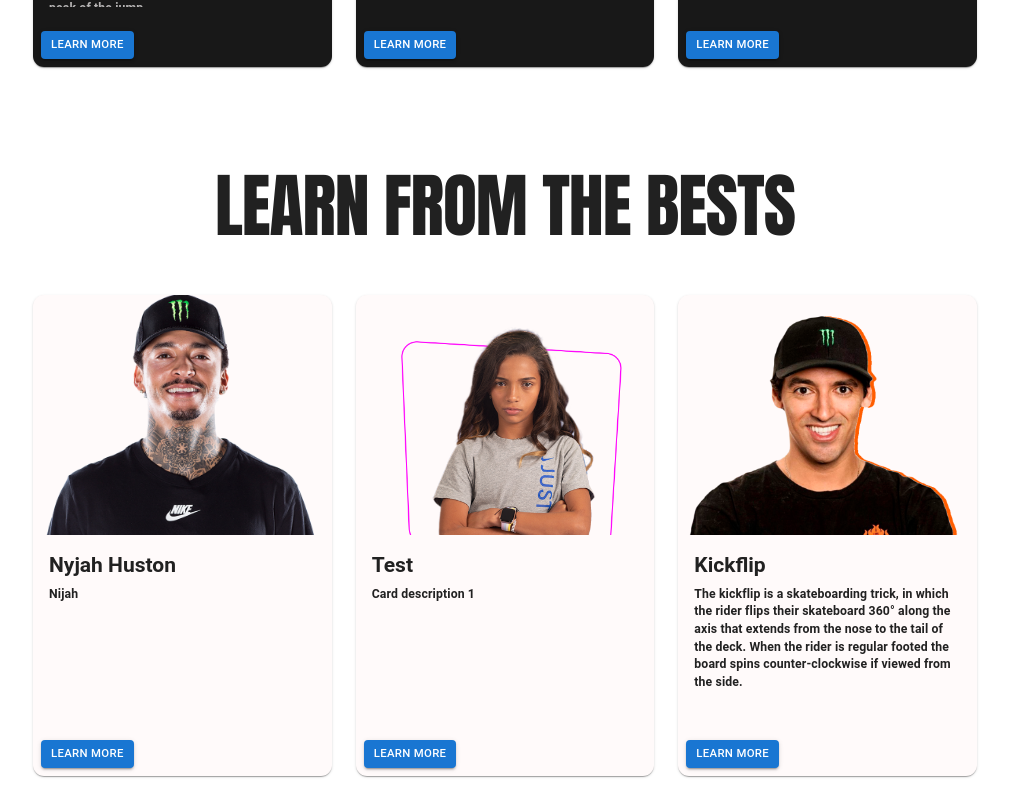
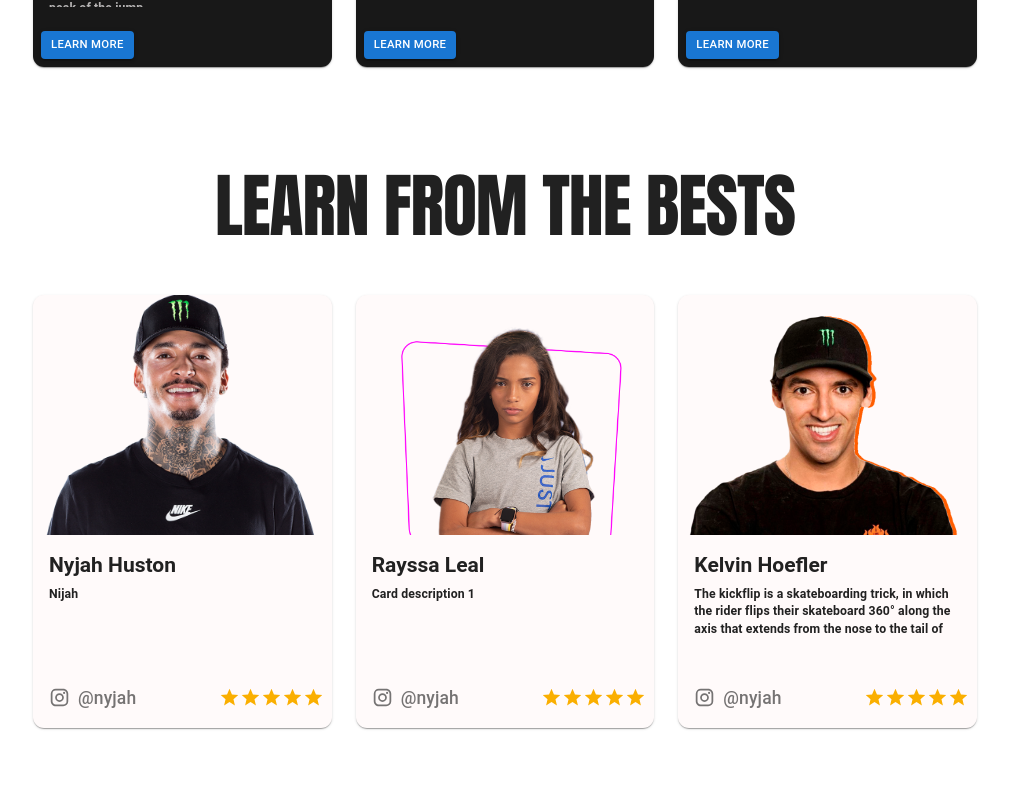
Before and after one commit to rafaelpolonio92/sport-frontend, a React (Create React App) app: page / in a window 1280 px wide. Shown: the part 808-1608 px from the top of the page, without its empty margins (255-1264 px from the left). After the commit the page ends 1560 px from the top, so only its background shows below. Built offline with nearby package versions, Linux system fonts and the light colour scheme.

Commit message:
fixing instagarm

```diff
--- a/src/components/Cards/ProfessorCards.jsx
+++ b/src/components/Cards/ProfessorCards.jsx
@@ -1,8 +1,10 @@
 import React, { useState } from 'react';
-import { CardContent, CardMedia, Typography, CardActions, Button, Modal, Box } from '@mui/material';
+import { CardContent, CardMedia, Typography, CardActions, Button, Modal, Box, Rating, Link, IconButton } from '@mui/material';
+import InstagramIcon from '@mui/icons-material/Instagram';
+
 import { WhiteCard } from './styles';
 
-const ProfessorCard = ({ title, description, imageUrl, videoUrl }) => {
+const ProfessorCard = ({ title, description, imageUrl, videoUrl, rating }) => {
   return (
     <WhiteCard sx={{ maxWidth: 345, borderRadius: '11px' }}>
         <CardMedia
@@ -16,15 +18,29 @@ const ProfessorCard = ({ title, description, imageUrl, videoUrl }) => {
           <Typography gutterBottom variant="h5" component="div" sx={{ color: '#00000', fontWeight: 'bold' }}>
               {title}
           </Typography>
-          <Box style={{ height: '130px', overflow: 'hidden' }}>
+          <Box style={{ height: '50px', overflow: 'hidden' }}>
               <Typography variant="body2" color="text.secondary" sx={{ color: '#00000', fontWeight: 'bold' }}>
               {description}
               </Typography>
           </Box>
         </CardContent>
         <CardActions>
-          <Button variant="contained" size="small" onClick={() => console.log('rafael')} >Learn More</Button>
         </CardActions>
+        <CardActions sx={{justifyContent: 'space-between'}}>
+          <Link href="https://www.instagram.com/nyjah/?hl=en" target="_blank" rel="noopener noreferrer">
+            <IconButton>
+              <InstagramIcon />
+              <Typography variant='h6' component='span' sx={{marginLeft: 1}}>@nyjah</Typography>
+            </IconButton>
+          </Link>
+          <Rating
+              name="text-feedback"
+              value={rating}
+              readOnly
+              precision={0.5}
+            />
+            {/* <Button variant="contained" size="small" onClick={() => console.log('rafael')} >Learn More</Button> */}
+          </CardActions>
     </WhiteCard>
   )
 }
--- a/src/components/dashboard/index.jsx
+++ b/src/components/dashboard/index.jsx
@@ -29,16 +29,19 @@ const professorCards = [
     title: 'Nyjah Huston',
     description: "Nijah",
     imageUrl: '/Nyjah-Huston-Olympic-Player-PNG-HD.png',
+    rating: '5'
   },
   {
-    title: 'Test',
+    title: 'Rayssa Leal',
     description: 'Card description 1',
     imageUrl: '/Rayssa.webp',
+    rating: '5'
   },
   {
-    title: 'Kickflip',
+    title: 'Kelvin Hoefler',
     description: "The kickflip is a skateboarding trick, in which the rider flips their skateboard 360° along the axis that extends from the nose to the tail of the deck. When the rider is regular footed the board spins counter-clockwise if viewed from the side.",
     imageUrl: '/kelvinhoefler.png',
+    rating: '5'
   },
   // Add more card objects here
 ];
@@ -122,6 +125,7 @@ const Dashboard = () => {
                     description={card.description}
                     imageUrl={card.imageUrl}
                     videoUrl={card.videoUrl}
+                    rating={card.rating}
                   />
                 </Grid>
               ))}
```
